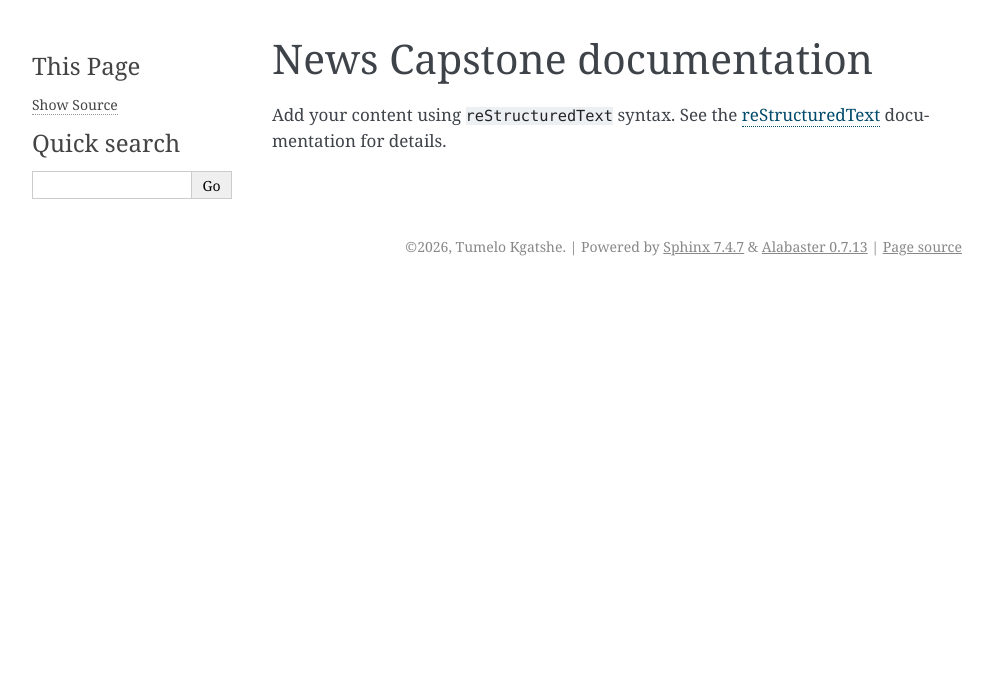
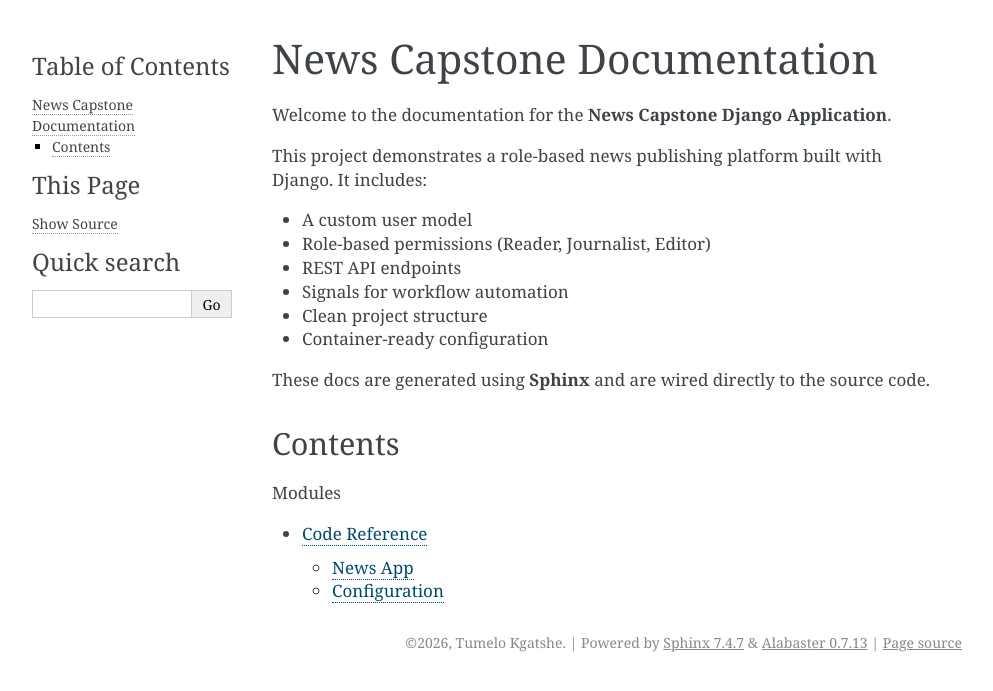
Before and after one commit to Tumik27/news-capstone-consolidation, a Sphinx documentation site: the page built from news_capstone/docs/index.rst, in a window 1280 px wide. Shown: the top 691 px of the page, without its empty margins (148-1141 px from the left). Built offline with Sphinx 7.4.7, drawn with Linux system fonts in a browser that asks for light colours.

Commit message:
Wire Sphinx docs to project modules with viewcode links

```diff
--- a/news_capstone/docs/conf.py
+++ b/news_capstone/docs/conf.py
@@ -1,36 +1,73 @@
 # Configuration file for the Sphinx documentation builder.
-#
-# For the full list of built-in configuration values, see the documentation:
 # https://www.sphinx-doc.org/en/master/usage/configuration.html
 
 import os
 import sys
+
 import django
+from decouple import config as env_config
 
-# -- Django setup ------------------------------------------------------------
+# ---------------------------------------------------------------------------
+# Path setup
+# ---------------------------------------------------------------------------
 
+# Add the project root (news_capstone/) to sys.path so autodoc can find modules.
 sys.path.insert(0, os.path.abspath(".."))
-os.environ["DJANGO_SETTINGS_MODULE"] = "config.settings"
+
+# ---------------------------------------------------------------------------
+# Django setup (safe defaults so docs build without needing env vars)
+# ---------------------------------------------------------------------------
+
+# Force SQLite for documentation builds unless explicitly overridden
+os.environ.setdefault("DB_ENGINE", "sqlite")
+
+# Set required Django settings module
+os.environ.setdefault("DJANGO_SETTINGS_MODULE", "config.settings")
+
+# If your settings still read DB_* vars somewhere, provide safe fallbacks:
+os.environ.setdefault("DB_NAME", str(env_config("DB_NAME", default="")))
+os.environ.setdefault("DB_USER", str(env_config("DB_USER", default="")))
+os.environ.setdefault("DB_PASSWORD", str(env_config("DB_PASSWORD", default="")))
+os.environ.setdefault("DB_HOST", str(env_config("DB_HOST", default="")))
+os.environ.setdefault("DB_PORT", str(env_config("DB_PORT", default="")))
+
 django.setup()
 
-# -- Project information -----------------------------------------------------
+# ---------------------------------------------------------------------------
+# Project information
+# ---------------------------------------------------------------------------
 
 project = "News Capstone"
 copyright = "2026, Tumelo Kgatshe"
 author = "Tumelo Kgatshe"
 release = "1.0"
 
-# -- General configuration ---------------------------------------------------
+# ---------------------------------------------------------------------------
+# General configuration
+# ---------------------------------------------------------------------------
 
 extensions = [
     "sphinx.ext.autodoc",
     "sphinx.ext.napoleon",
+    "sphinx.ext.viewcode",   # adds links to highlighted source code
 ]
 
 templates_path = ["_templates"]
 exclude_patterns = ["_build", "Thumbs.db", ".DS_Store"]
 
-# -- Options for HTML output -------------------------------------------------
+# Autodoc defaults: makes documentation consistent and readable
+autodoc_default_options = {
+    "members": True,
+    "undoc-members": True,
+    "show-inheritance": True,
+}
+
+napoleon_google_docstring = True
+napoleon_numpy_docstring = False
+
+# ---------------------------------------------------------------------------
+# HTML output
+# ---------------------------------------------------------------------------
 
 html_theme = "alabaster"
 html_static_path = ["_static"]
--- a/news_capstone/docs/index.rst
+++ b/news_capstone/docs/index.rst
@@ -1,16 +1,25 @@
-.. News Capstone documentation master file, created by
-   sphinx-quickstart on Thu Jan  8 18:19:34 2026.
-   You can adapt this file completely to your liking, but it should at least
-   contain the root `toctree` directive.
-
-News Capstone documentation
+News Capstone Documentation
 ===========================
 
-Add your content using ``reStructuredText`` syntax. See the
-`reStructuredText <https://www.sphinx-doc.org/en/master/usage/restructuredtext/index.html>`_
-documentation for details.
+Welcome to the documentation for the **News Capstone Django Application**.
 
+This project demonstrates a role-based news publishing platform built with Django.
+It includes:
+
+- A custom user model
+- Role-based permissions (Reader, Journalist, Editor)
+- REST API endpoints
+- Signals for workflow automation
+- Clean project structure
+- Container-ready configuration
+
+These docs are generated using **Sphinx** and are wired directly to the source code.
+
+Contents
+--------
 
 .. toctree::
    :maxdepth: 2
-   :caption: Contents:
+   :caption: Modules
+
+   api
```
Also changed, not shown: news_capstone/docs/api.rst (added, +28 -0 lines).
